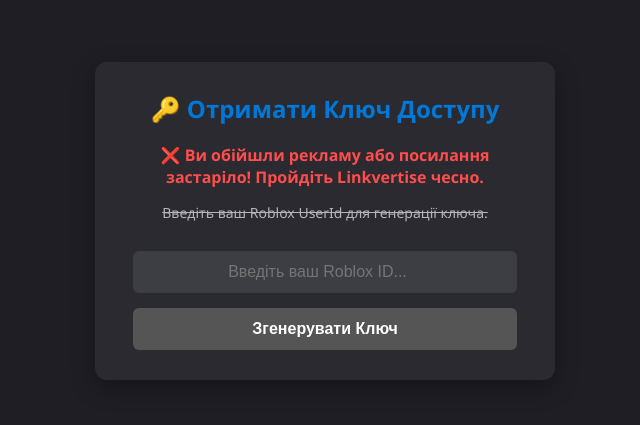
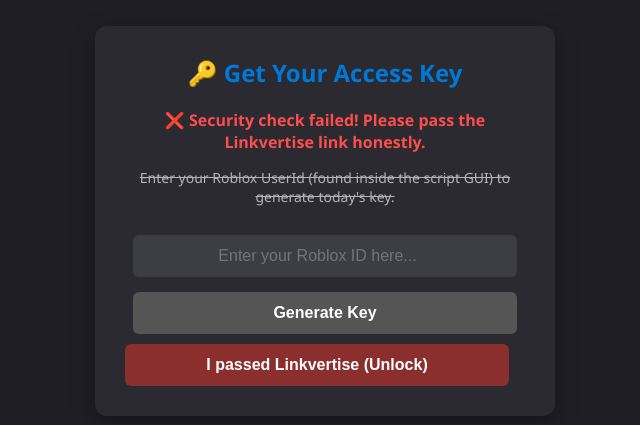
Before and after one commit to noname7771488nn-gif/keys1, a plain HTML site: page index.html in a window 1280 px wide. Shown: the part 179-604 px from the top of the page, without its empty margins (315-955 px from the left). Drawn offline with Linux system fonts and the light colour scheme.

Commit message:
Update index.html

```diff
--- a/index.html
+++ b/index.html
@@ -1,5 +1,5 @@
 <!DOCTYPE html>
-<html lang="uk">
+<html lang="en">
 <head>
     <meta charset="UTF-8">
     <meta name="viewport" content="width=device-width, initial-scale=1.0">
@@ -54,6 +54,11 @@
             background-color: #555 !important;
             cursor: not-allowed;
         }
+        .bypass-btn {
+            background-color: #8b2e2e;
+            margin-top: 10px;
+        }
+        .bypass-btn:hover { background-color: #b33c3c; }
         .result-box {
             margin-top: 20px;
             padding: 15px;
@@ -67,6 +72,7 @@
             font-weight: bold;
             color: #00ff7f;
             letter-spacing: 1px;
+            user-select: all;
         }
         .error-msg {
             color: #ff4d4d;
@@ -79,42 +85,51 @@
 <body>
 
 <div class="container">
-    <h2>🔑 Отримати Ключ Доступу</h2>
-    <div id="errorBox" class="error-msg">❌ Ви обійшли рекламу або посилання застаріло! Пройдіть Linkvertise чесно.</div>
+    <h2>🔑 Get Your Access Key</h2>
+    <div id="errorBox" class="error-msg">❌ Security check failed! Please pass the Linkvertise link honestly.</div>
 
-    <p id="instructionText">Введіть ваш Roblox UserId для генерації ключа.</p>
+    <p id="instructionText">Enter your Roblox UserId (found inside the script GUI) to generate today's key.</p>
 
-    <input type="number" id="userIdInput" placeholder="Введіть ваш Roblox ID...">
-    <button id="genBtn" onclick="generateKey()">Згенерувати Ключ</button>
+    <input type="number" id="userIdInput" placeholder="Enter your Roblox ID here...">
+    <button id="genBtn" onclick="generateKey()">Generate Key</button>
+    <button id="bypassBtn" class="bypass-btn" onclick="forceUnlock()" style="display: none;">I passed Linkvertise (Unlock)</button>
 
     <div class="result-box" id="resultBox">
-        <p>Ваш індивідуальний ключ на 24 години:</p>
+        <p>Your unique key for the next 24 hours:</p>
         <div class="key-text" id="keyOutput">KEY-00000000</div>
+        <p style="font-size: 11px; margin-top: 10px; color: #888;">Click on the key to copy it</p>
     </div>
 </div>
 
 <script>
-// Перевірка Linkvertise Anti-Bypass при завантаженні сторінки
 const urlParams = new URLSearchParams(window.location.search);
-const hasPassedLinkvertise = urlParams.has('hash'); // Шукаємо ?hash= від Linkvertise
+const hasPassedLinkvertise = urlParams.has('hash');
 
 if (!hasPassedLinkvertise) {
-    // Якщо зайшли без проходження реклами (пряме посилання або байпас)
     document.getElementById('genBtn').disabled = true;
     document.getElementById('userIdInput').disabled = true;
     document.getElementById('errorBox').style.display = 'block';
     document.getElementById('instructionText').style.textDecoration = 'line-through';
+    document.getElementById('bypassBtn').style.display = 'block';
+}
+
+function forceUnlock() {
+    document.getElementById('genBtn').disabled = false;
+    document.getElementById('userIdInput').disabled = false;
+    document.getElementById('errorBox').style.display = 'none';
+    document.getElementById('instructionText').style.textDecoration = 'none';
+    document.getElementById('bypassBtn').style.display = 'none';
 }
 
 function generateKey() {
     const userId = document.getElementById('userIdInput').value.trim();
     if (!userId) {
-        alert('Будь ласка, введіть ваш Roblox UserId!');
+        alert('Please enter your valid Roblox UserId!');
         return;
     }
 
     const SECRET_SALT = "MySuperSecretSalt123!";
-    const currentDay = math.floor(Date.now() / 1000 / 86400);
+    const currentDay = Math.floor(Date.now() / 1000 / 86400);
     const rawString = userId + "_" + currentDay + "_" + SECRET_SALT;
 
     let hash = 0;
```
